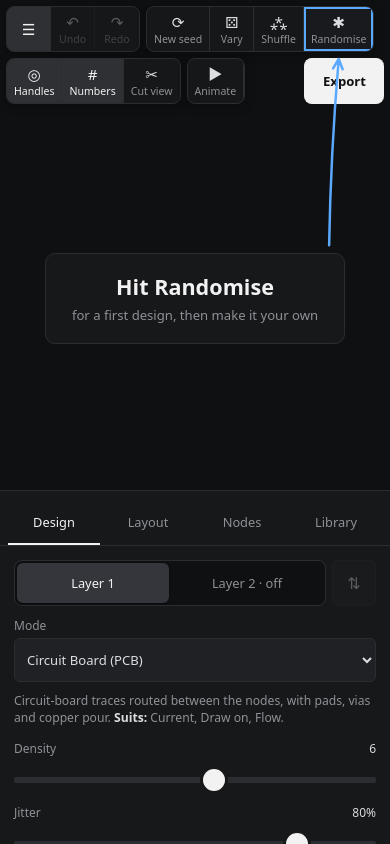
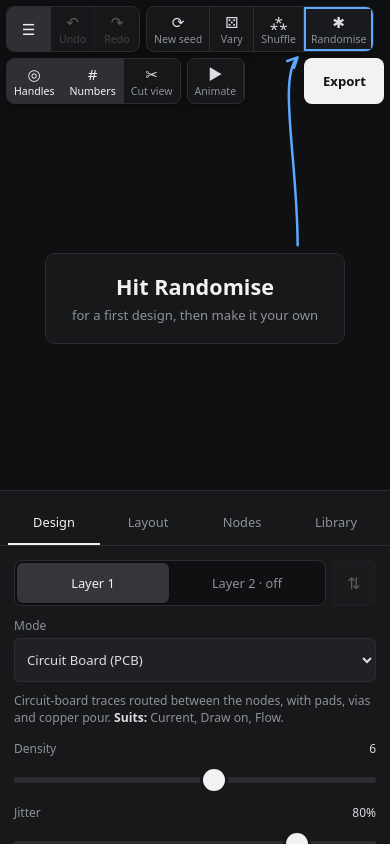
Before and after one commit to Fjallderall/nodelink, a plain HTML site: page index.html in a window 390 px wide. Drawn offline with Linux system fonts and the light colour scheme.

Commit message:
Phase 27b: first-visit arrow avoids other buttons; help holds sliders on first tap
- The arrow to Randomise picks the nearest clear tip (below, beside or at a
  lower corner) so it no longer runs over Export / Animate on phones
- In help mode a first tap on a slider shows its help without moving it
- Repo going private: live-site link out of README, GitHub link out of About

Co-Authored-By: Claude Opus 5.5 <noreply@anthropic.com>
Claude-Session: https://claude.ai/code/session_01VDkFgNYtceP3Y4LZPBM7fS

```diff
--- a/index.html
+++ b/index.html
@@ -539,7 +539,7 @@
     <p>NodeLink is one HTML page with plain CSS and JavaScript files: no frameworks, no libraries, no build step, no server. Everything runs in your browser and your designs are never uploaded. Favourites are kept in this browser only; use Save .json to keep a design elsewhere.</p>
     <div class="about-foot">
       By Fjallderall, with Gemini and Claude<br>
-      <a href="https://github.com/Fjallderall/nodelink" target="_blank" rel="noopener">Source on GitHub</a> · MIT licence<br>
+      MIT licence<br>
       Version: <span id="about-version"></span>
     </div>
   </dialog>
--- a/js/help.js
+++ b/js/help.js
@@ -5,10 +5,11 @@
 // commit() → endEmptyStart().
 // Help (the ? button, or the ? key): while on, pointing at any control shows
 // what it does next to the pointer (its title). On touch a first tap shows
-// the help and a second tap on the same control uses it. ? again, Esc or a
+// the help and a second tap on the same control uses it (a slider holds
+// still on the first tap). ? again, Esc or a
 // reload turns help off. Not saved.
 // Used by: INIT (initHelp), commit (endEmptyStart), the keydown handler.
-const HELP = { on: false, el: null, tapped: null, block: false };
+const HELP = { on: false, el: null, tapped: null, block: false, hold: null };
 const helpEl = id => document.getElementById(id);
 
 function initHelp(firstVisit) {
@@ -17,6 +18,8 @@ function initHelp(firstVisit) {
   document.addEventListener('pointermove', helpMove, true);
   document.addEventListener('pointerdown', helpTap, true);
   document.addEventListener('click', helpClick, true);
+  document.addEventListener('input', helpHold, true);
+  document.addEventListener('change', helpHold, true);
   if (firstVisit) {
     document.body.classList.add('empty-start');
     pointAtRandomise();
@@ -24,17 +27,59 @@ function initHelp(firstVisit) {
   }
 }
 
-// The arrow from the hint to the Randomise button (redrawn on resize)
+// The arrow from the hint to the Randomise button (redrawn on resize). It
+// ends just below, beside or at a lower corner of the button, whichever is
+// nearest below the middle without the curve or its head crossing another
+// toolbar control (on narrow phones the rows stack, so straight up can run
+// through Export or Animate). Nothing clear: straight up, as before.
+const ARROW_GAP = 9, ARROW_CLEAR = 3, ARROW_HEAD = 11, ARROW_BEND = 28;
 function pointAtRandomise() {
   const svg = helpEl('empty-arrow'), box = helpEl('empty-hint').getBoundingClientRect(), btn = helpEl('tb-randomize').getBoundingClientRect();
   if (!document.body.classList.contains('empty-start') || !box.width || !btn.width) return;
-  const bx = btn.left + btn.width / 2, by = btn.bottom + 8;
-  const sx = Math.max(box.left + 16, Math.min(box.right - 16, bx)), sy = box.top - 8;
-  const mx = (sx + bx) / 2 + (bx > sx ? -1 : 1) * Math.min(60, Math.abs(bx - sx) / 3), my = (sy + by) / 2;
+  const k = ARROW_CLEAR, walls = [...document.querySelectorAll('.toolbar button, .toolbar select, .toolbar input')]
+    .filter(el => el.id !== 'tb-randomize').map(el => el.getBoundingClientRect()).filter(r => r.width && r.height);
+  const hits = (x, y) => walls.some(r => x > r.left - k && x < r.right + k && y > r.top - k && y < r.bottom + k);
+  const cx = btn.left + btn.width / 2, sy = box.top - 8;
+  const best = arrowTips(btn).map(t => {
+    const sx = Math.max(box.left + 16, Math.min(box.right - 16, t.x));
+    const c2 = { x: t.x - t.dx * ARROW_BEND, y: t.y - t.dy * ARROW_BEND }, c1 = { x: sx, y: (sy + c2.y) / 2 };
+    const pts = arrowCurve({ x: sx, y: sy }, c1, c2, t, 48).concat(arrowHead(t));
+    return { t, sx, c1, c2, ok: t.y < sy - 20 && pts.every(p => !hits(p.x, p.y)), cost: Math.abs(t.x - cx) + t.side };
+  }).filter(o => o.ok).sort((a, b) => a.cost - b.cost)[0];
+  const t = best ? best.t : { x: cx, y: btn.bottom + 8, dx: 0, dy: -1 };
+  const sx = best ? best.sx : Math.max(box.left + 16, Math.min(box.right - 16, cx));
+  const c1 = best ? best.c1 : { x: sx, y: (sy + t.y) / 2 }, c2 = best ? best.c2 : c1;
   svg.setAttribute('viewBox', `0 0 ${window.innerWidth} ${window.innerHeight}`);
-  const a = Math.atan2(by - my, bx - mx), h = 11;
-  const head = [a - 0.45, a + 0.45].map(t => `${bx - h * Math.cos(t)},${by - h * Math.sin(t)}`);
-  svg.querySelector('path').setAttribute('d', `M${sx},${sy} Q${mx},${my} ${bx},${by} M${head[0]} L${bx},${by} L${head[1]}`);
+  const head = arrowHead(t).filter((p, i) => i !== 1).map(p => `${p.x},${p.y}`);
+  svg.querySelector('path').setAttribute('d', `M${sx},${sy} C${c1.x},${c1.y} ${c2.x},${c2.y} ${t.x},${t.y} M${head[0]} L${t.x},${t.y} L${head[1]}`);
+}
+
+// Candidate tips around the button, each with the direction it points in
+// (dx, dy) and an extra cost for not coming from straight below
+function arrowTips(btn) {
+  const g = ARROW_GAP, d = g * Math.SQRT1_2, tips = [];
+  for (let x = btn.left + 6; x <= btn.right - 6; x += 4) tips.push({ x, y: btn.bottom + g, dx: 0, dy: -1, side: 0 });
+  for (let y = btn.top + 8; y <= btn.bottom - 4; y += 4) {
+    tips.push({ x: btn.left - g, y, dx: 1, dy: 0, side: 30 }, { x: btn.right + g, y, dx: -1, dy: 0, side: 30 });
+  }
+  tips.push({ x: btn.left - d, y: btn.bottom + d, dx: Math.SQRT1_2, dy: -Math.SQRT1_2, side: 15 });
+  tips.push({ x: btn.right + d, y: btn.bottom + d, dx: -Math.SQRT1_2, dy: -Math.SQRT1_2, side: 15 });
+  return tips;
+}
+// Points along a cubic curve, to test it against the other controls
+function arrowCurve(p0, p1, p2, p3, n) {
+  const pts = [];
+  for (let i = 0; i <= n; i++) {
+    const t = i / n, u = 1 - t, a = u * u * u, b = 3 * u * u * t, c = 3 * u * t * t, e = t * t * t;
+    pts.push({ x: a * p0.x + b * p1.x + c * p2.x + e * p3.x, y: a * p0.y + b * p1.y + c * p2.y + e * p3.y });
+  }
+  return pts;
+}
+// The arrowhead's two barb ends with the tip between them
+function arrowHead(t) {
+  const a = Math.atan2(t.dy, t.dx), h = ARROW_HEAD;
+  const [l, r] = [a - 0.45, a + 0.45].map(q => ({ x: t.x - h * Math.cos(q), y: t.y - h * Math.sin(q) }));
+  return [l, t, r];
 }
 
 function endEmptyStart() {
@@ -52,7 +97,7 @@ function setHelp(on) {
     if (on) { el.dataset.help = el.title; el.removeAttribute('title'); }
     else { el.title = el.dataset.help; delete el.dataset.help; }
   });
-  HELP.tapped = null;
+  HELP.tapped = null; HELP.hold = null;
   showHelpTip(null);
 }
 
@@ -97,7 +142,16 @@ function helpTap(e) {
   const el = helpTarget(e.target);
   HELP.block = !!el && el !== HELP.tapped;
   HELP.tapped = el;
+  const r = e.target.closest && e.target.closest('input[type=range]');
+  HELP.hold = HELP.block && r ? { el: r, v: r.value } : null;
   showHelpTip(el, e.clientX, e.clientY);
+}
+// A slider moves on the touch itself, not on the click: during a first tap
+// its value is put back and the app never hears of the change
+function helpHold(e) {
+  if (!HELP.hold || e.target !== HELP.hold.el) return;
+  e.target.value = HELP.hold.v;
+  e.stopImmediatePropagation();
 }
 function helpClick(e) {
   if (!HELP.on || !HELP.block) return;
--- a/js/ui.js
+++ b/js/ui.js
@@ -623,7 +623,7 @@ function updateExportReadout() {
 // ── SHELL: tabs, toolbar, export drawer, shortcuts ─────────────────────────
 // Layout state of the page itself (tab, drawer, folded menu), saved in LS_UI.
 const LS_UI = 'nodelink.ui';
-const APP_VERSION = 'Phase 27a (23-11-2026)';   // shown in About; update with every published phase
+const APP_VERSION = 'Phase 27b (24-11-2026)';   // shown in About; update with every published phase
 function setTab(name) {
   document.querySelectorAll('.tabs .tab').forEach(t => t.setAttribute('aria-selected', t.dataset.tab === name));
   document.querySelectorAll('aside .panel').forEach(p => { p.hidden = p.dataset.panel !== name; });
```
Also changed, not shown: 1 other file.
